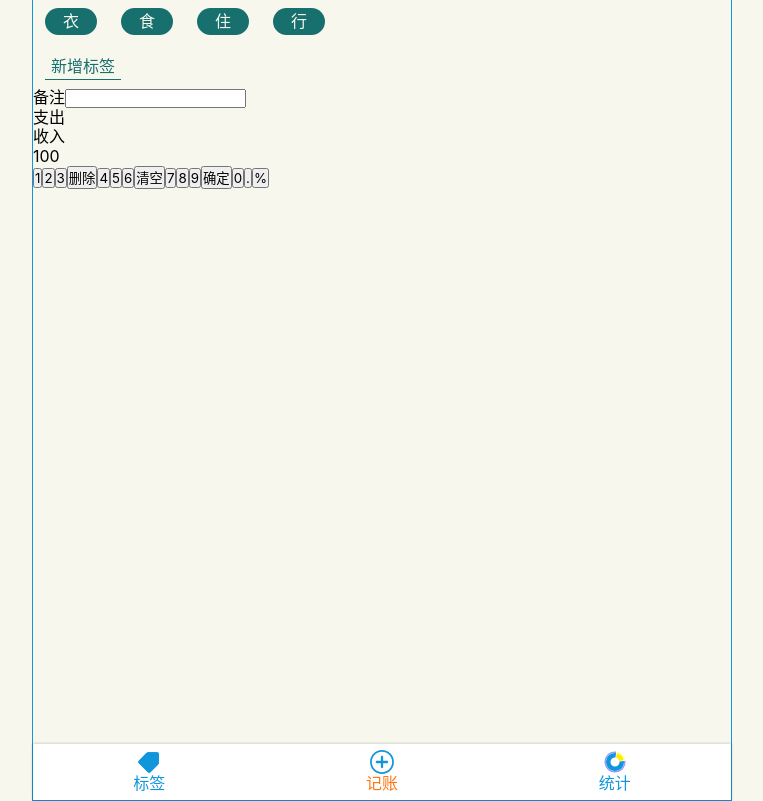
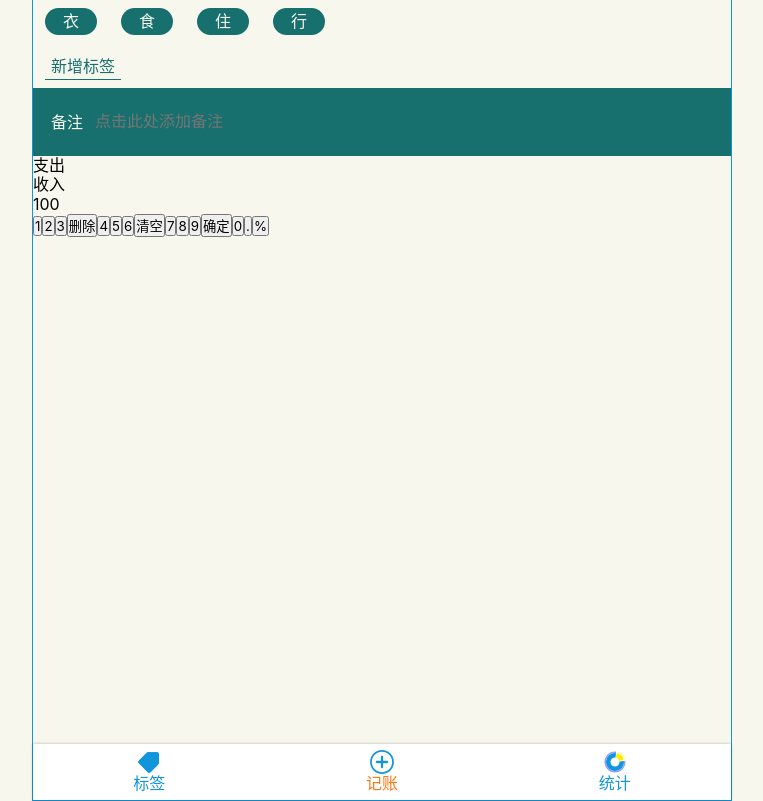
Before and after one commit to herzorf/where-is-my-money, a React app: page /add#/add in a window 1280 px wide. Shown: the whole page, without its empty margins (258-1021 px from the left). Built offline with nearby package versions, Linux system fonts and the light colour scheme.

Commit message:
完成了NoteWrapper的样式

```diff
--- a/src/reset.scss
+++ b/src/reset.scss
@@ -15,6 +15,9 @@ body{font-family: $font-hei;line-height: 1.2;
 button{
   font-family: inherit;
 }
+:focus{
+  outline: none;
+}
 @media (min-width:700px) {
   html{
     width: 700px;
--- a/src/views/Add.tsx
+++ b/src/views/Add.tsx
@@ -25,7 +25,28 @@ const TagsSection = styled.section`
 `;
 
 const NotesSection = styled.section`
+    background: #17706e;
+    color: #f7f7ee;
+    display: flex;
+    padding: 10px 18px;
+    display: block;
+    >label{
+        display: flex;
+        align-items: center;
+    >span{
+      white-space: nowrap;
+      margin-right: 12px;
+    }
+    >input{
+        display: block;
+        width: 100%;height: 3em;
+        background: none;
+        border: none;
+        color: #f7f7ee;
+        font-size: 16px;
 
+    }
+    }
 `;
 
 const TabsSection = styled.section`
@@ -54,7 +75,7 @@ function Add() {
                 <NotesSection>
                     <label>
                         <span>备注</span>
-                        <input type="text"/>
+                        <input type="text" placeholder="点击此处添加备注"/>
                     </label>
                 </NotesSection>
                 <TabsSection>
```
